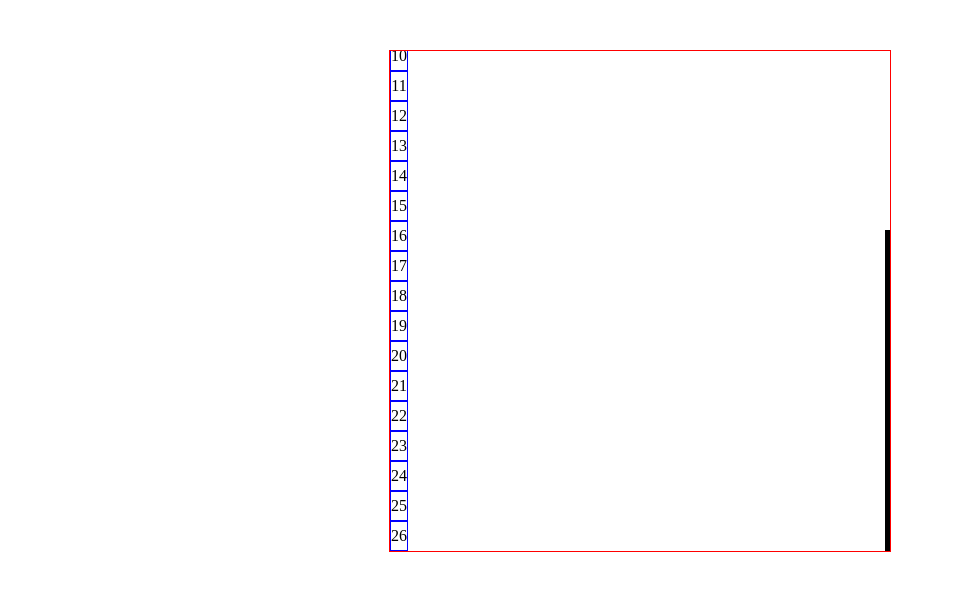
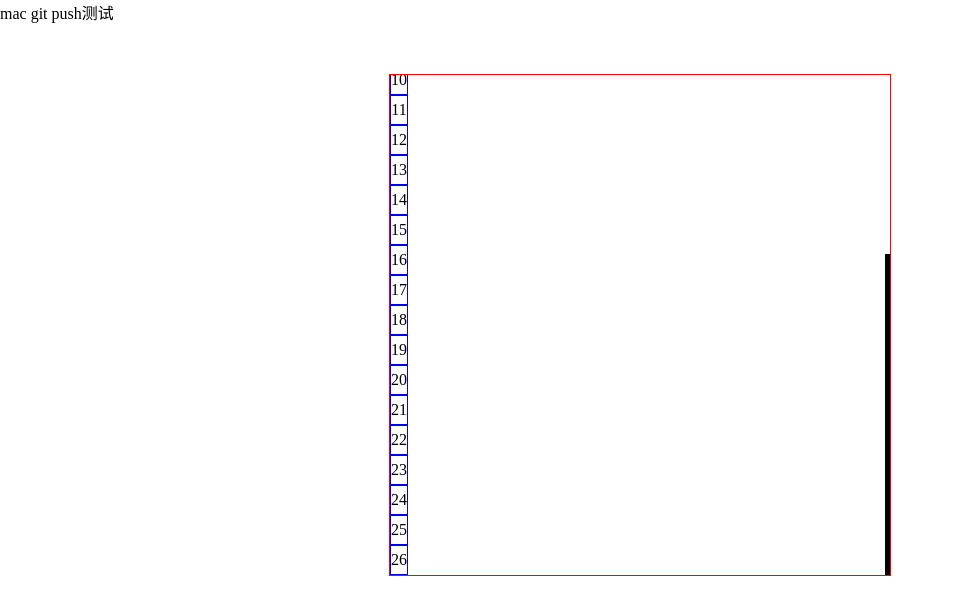
Before and after one commit to lesini/scrollbar, a plain HTML site: page index.html in a window 1280 px wide. Shown: the whole page, without its empty margins (0-954 px from the left). Drawn offline with Linux system fonts and the light colour scheme.

Commit message:
xcxdf
tahdkjahdkajhd

```diff
--- a/index.html
+++ b/index.html
@@ -39,6 +39,7 @@
 
 </head>
 <body>
+	mac git push测试
 
 	<div class="box">
 		<ul id="scroll_box">
```
